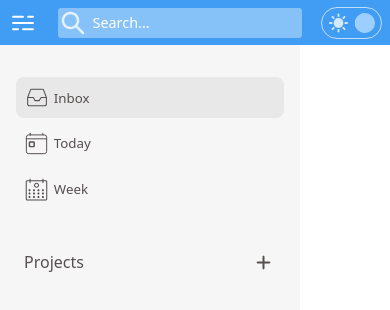
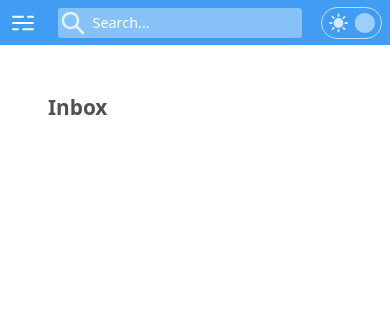
Before and after one commit to gabriel-duarte154/TODO-App, a website built with webpack: page src/index.html in a window 390 px wide. Built offline with nearby package versions, Linux system fonts and the light colour scheme.

Commit message:
update sidebar in small screen

```diff
--- a/src/ui-module/UI.js
+++ b/src/ui-module/UI.js
@@ -694,6 +694,10 @@ const UI = (function () {
 			currentPage = projectPage;
 			page.appendChild(projectPage);
 			active();
+
+			if (window.innerWidth <= 800) {
+				openCloseSideBar();
+			}
 		}
 
 		function isInvalidName(name) {
```
Also changed, not shown: dist/main.bundle.js, src/style/side-bar.css (line endings or trailing spaces).
